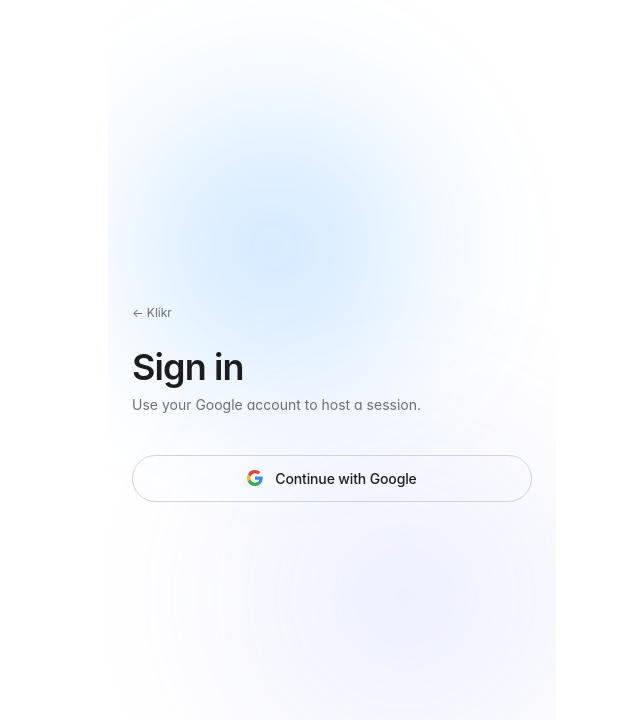
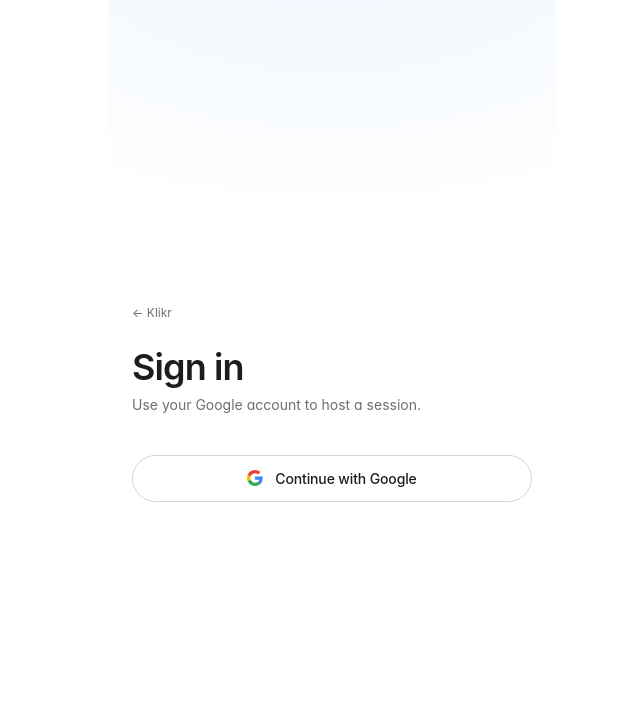
Before and after one commit to wutcharinth/Klikr, a Next.js app: page /login in a window 1280 px wide. Shown: the top 720 px of the page, without its empty margins (308-948 px from the left). Built offline with nearby package versions, Linux system fonts and the light colour scheme.

Commit message:
Login: replace dominant orbs with a subtle top-down accent gradient

```diff
--- a/app/(auth)/login/page.tsx
+++ b/app/(auth)/login/page.tsx
@@ -8,9 +8,13 @@ export default async function LoginPage({
 }) {
   const { error } = await searchParams;
   return (
-    <main className="relative mx-auto flex min-h-screen max-w-md flex-col justify-center overflow-hidden px-6 py-20">
-      <div className="orb orb-1" style={{ opacity: 0.5 }} />
-      <div className="orb orb-2" style={{ opacity: 0.4 }} />
+    <main
+      className="relative mx-auto flex min-h-screen max-w-md flex-col justify-center px-6 py-20"
+      style={{
+        backgroundImage:
+          "radial-gradient(900px 500px at 50% -10%, rgba(0,113,227,0.07), transparent 60%)",
+      }}
+    >
       <div className="anim-fade-up relative z-10">
         <Link href="/" className="text-xs muted-text hover:text-[var(--fg)]">
           ← Klikr
```
